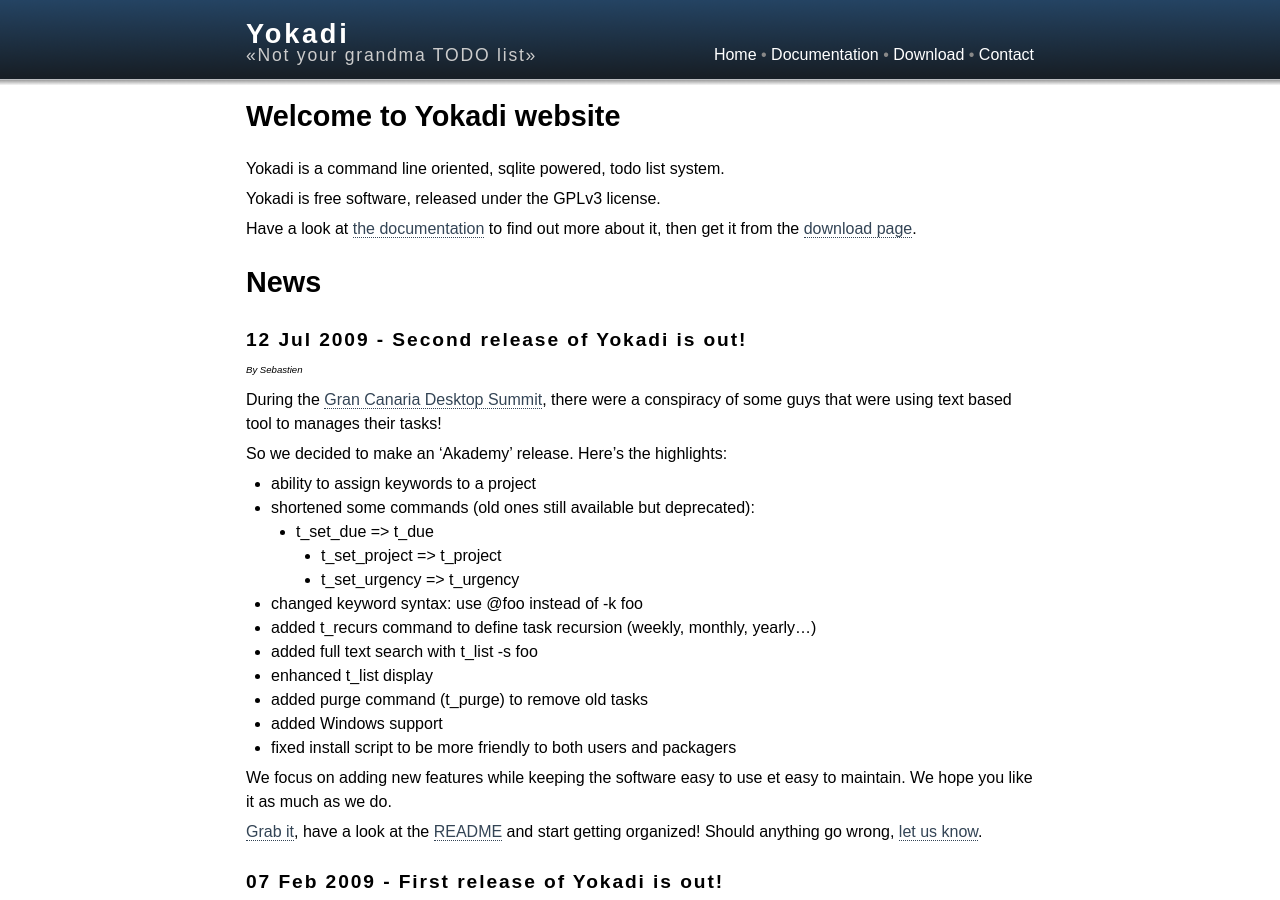
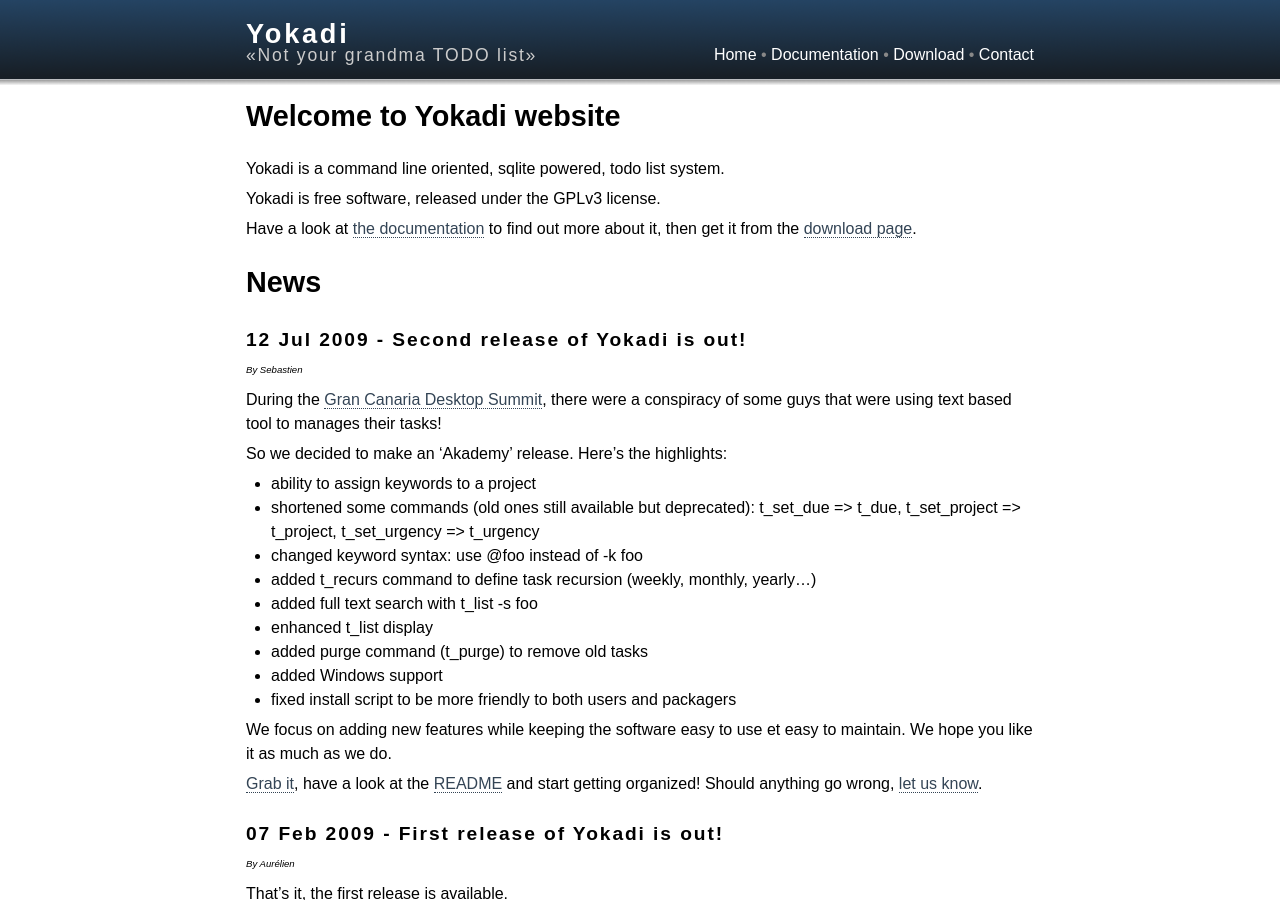
Before and after one commit to yokadi/yokadi.github.com, a Jekyll site: the page built from index.markdown, in a window 1280 px wide and 900 px high. Built offline with Jekyll 4.4.1, drawn with Linux system fonts in a browser that asks for light colours.

Commit message:
Forgot about two level list...

```diff
--- a/_posts/2009-07-12-akademy-release.markdown
+++ b/_posts/2009-07-12-akademy-release.markdown
@@ -7,10 +7,7 @@ guys that were using text based tool to manages their tasks!
 
 So we decided to make an 'Akademy' release. Here's the highlights:
 - ability to assign keywords to a project
-- shortened some commands (old ones still available but deprecated):
-	- t_set_due => t_due
-        - t_set_project => t_project
-        - t_set_urgency => t_urgency
+- shortened some commands (old ones still available but deprecated): t_set_due => t_due, t_set_project => t_project, t_set_urgency => t_urgency
 - changed keyword syntax: use @foo instead of -k foo
 - added t_recurs command to define task recursion (weekly, monthly, yearly...)
 - added full text search with t_list -s foo
```
